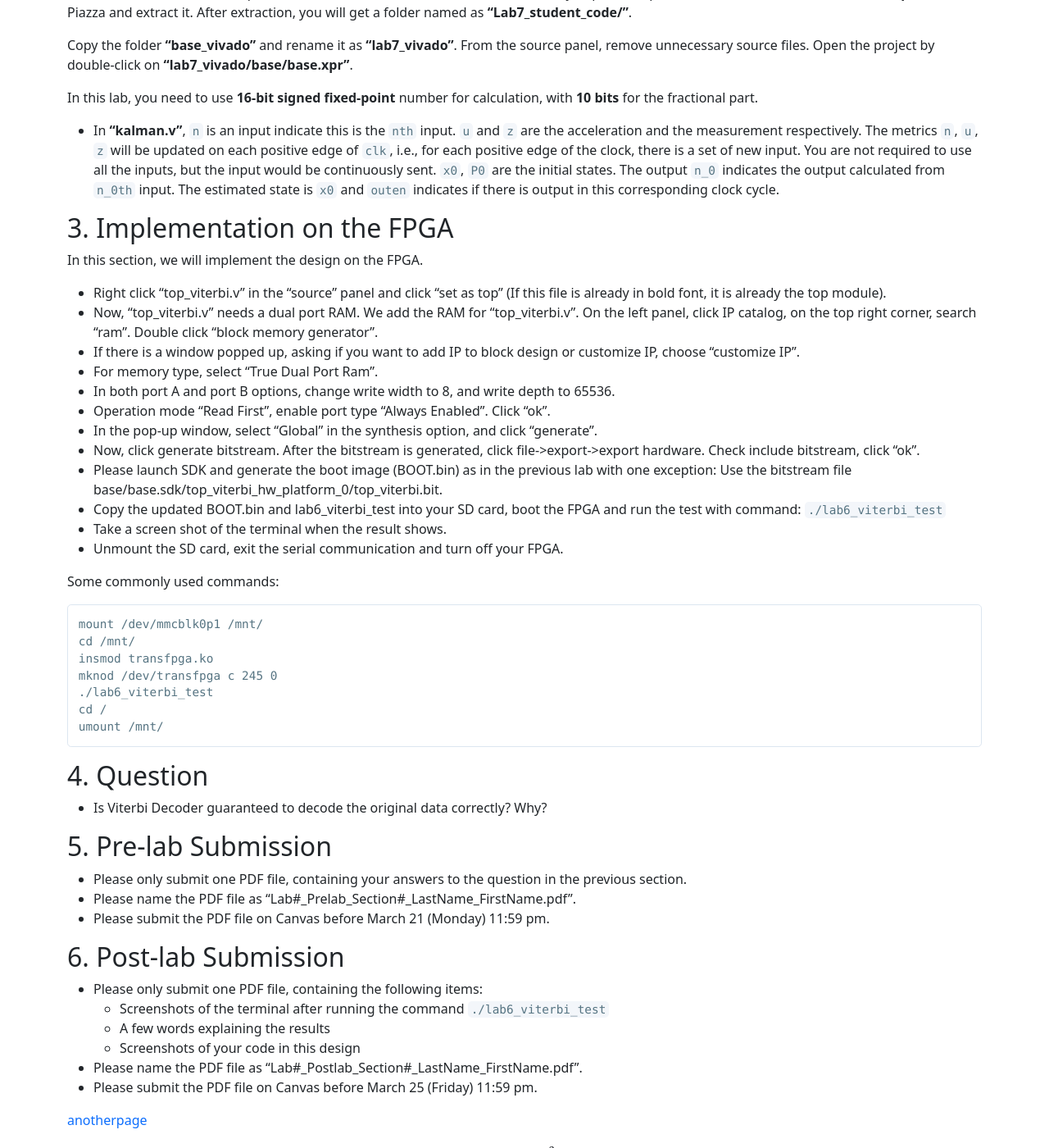
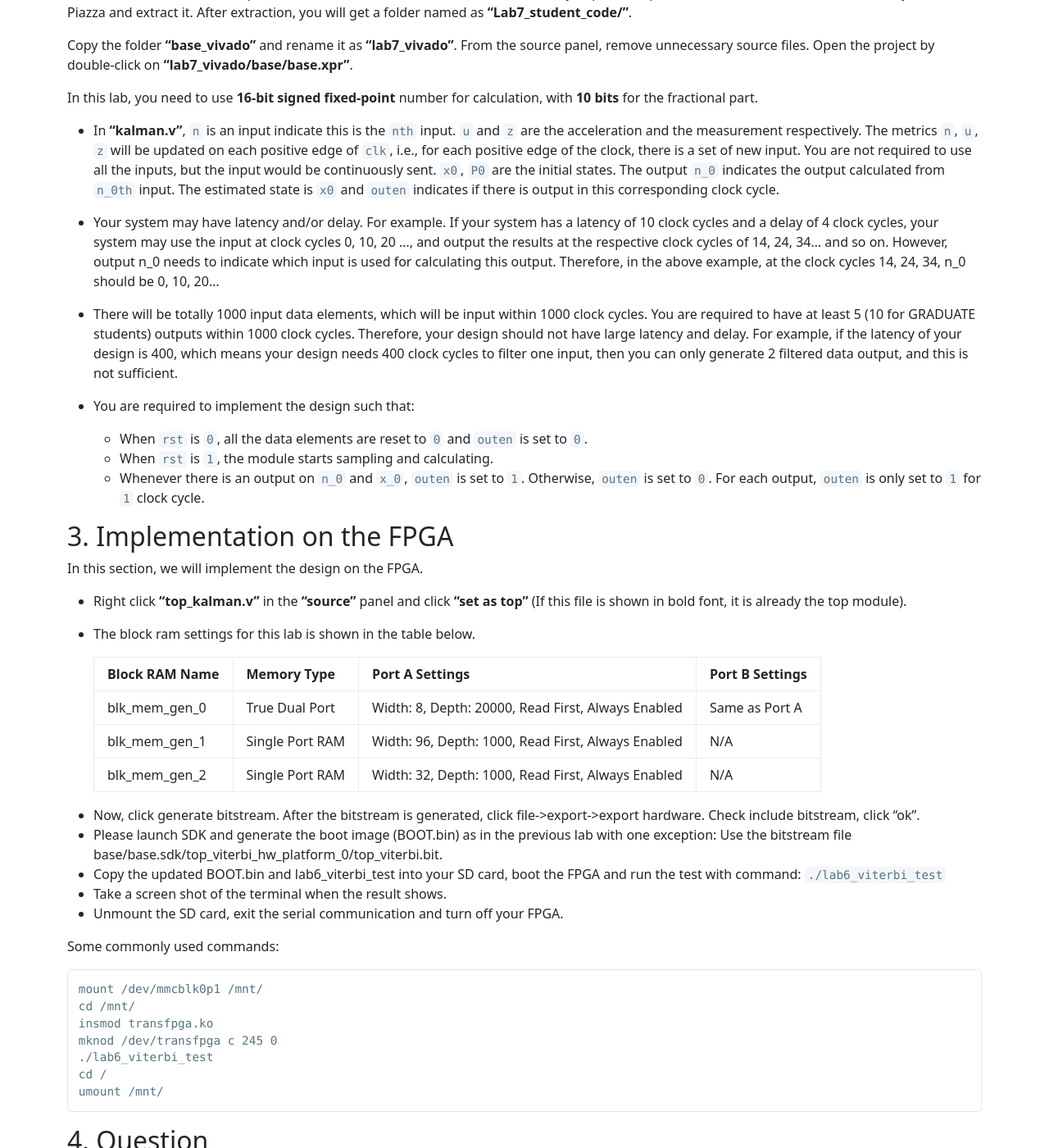
Before and after one commit to hailiangh/hailiangh.github.io, a Jekyll site: the page built from TA/ECEN689_Spring2022/lab7_manual.md, in a window 1280 px wide and 1400 px high, scrolled down 1091 px. Shown: the whole window at 82% size. Built offline with Jekyll 4.4.1, drawn with Linux system fonts in a browser that asks for light colours.

Commit message:
Update lab7_manual.md

```diff
--- a/TA/ECEN689_Spring2022/lab7_manual.md
+++ b/TA/ECEN689_Spring2022/lab7_manual.md
@@ -36,17 +36,27 @@ In this lab, you need to use **16-bit signed fixed-point** number for calculatio
 
 - In **"kalman.v"**, `n` is an input indicate this is the `nth` input. `u` and `z` are the acceleration and the measurement respectively. The metrics `n`, `u`, `z` will be updated on each positive edge of `clk`, i.e., for each positive edge of the clock, there is a set of new input. You are not required to use all the inputs, but the input would be continuously sent. `x0`, `P0` are the initial states. The output `n_0` indicates the output calculated from `n_0th` input. The estimated state is `x0` and `outen` indicates if there is output in this corresponding clock cycle.
 
+- Your system may have latency and/or delay. For example. If your system has a latency of 10 clock cycles and a delay of 4 clock cycles, your system may use the input at clock cycles 0, 10, 20 …, and output the results at the respective clock cycles of  14, 24, 34… and so on. However, output n_0 needs to indicate which input is used for calculating this output. Therefore, in the above example, at the clock cycles 14, 24, 34, n_0 should be 0, 10, 20…
 
+- There will be totally 1000 input data elements, which will be input within 1000 clock cycles. You are required to have at least 5 (10 for GRADUATE students) outputs within 1000 clock cycles. Therefore, your design should not have large latency and delay. For example, if the latency of your design is 400, which means your design needs 400 clock cycles to filter one input, then you can only generate 2 filtered data output, and this is not sufficient.
+
+- You are required to implement the design such that:
+  - When `rst` is `0`, all the data elements are reset to `0` and `outen` is set to `0`.
+  - When `rst` is `1`, the module starts sampling and calculating.
+  - Whenever there is an output on `n_0` and `x_0`, `outen` is set to `1`. Otherwise, `outen` is set to `0`. For each output, `outen` is only set to `1` for `1` clock cycle.
 
 ## 3. Implementation on the FPGA
 In this section, we will implement the design on the FPGA.
-- Right click “top_viterbi.v” in the “source” panel and click “set as top” (If this file is already in bold font, it is already the top module).
-- Now, “top_viterbi.v” needs a dual port RAM. We add the RAM for “top_viterbi.v”. On the left panel, click IP catalog, on the top right corner, search “ram”. Double click “block memory generator”.
-- If there is a window popped up, asking if you want to add IP to block design or customize IP, choose "customize IP".
-- For memory type, select “True Dual Port Ram”.
-- In both port A and port B options, change write width to 8, and write depth to 65536.
-- Operation mode “Read First”, enable port type “Always Enabled”. Click “ok”.
-- In the pop-up window, select “Global” in the synthesis option, and click “generate”.
+- Right click **"top_kalman.v"** in the **"source"** panel and click **"set as top"** (If this file is shown in bold font, it is already the top module).
+
+- The block ram settings for this lab is shown in the table below.
+
+    | Block RAM Name | Memory Type |    Port A Settings | Port B Settings|
+    | ------------- | ------------- | ------------- | ------------- |
+    | blk_mem_gen_0  | True Dual Port  | Width: 8, Depth: 20000, Read First, Always Enabled  | Same as Port A  |
+    | blk_mem_gen_1  | Single Port RAM  | Width: 96, Depth: 1000, Read First, Always Enabled  | N/A  |
+    | blk_mem_gen_2  | Single Port RAM  | Width: 32, Depth: 1000, Read First, Always Enabled  | N/A  |
+
 - Now, click generate bitstream. After the bitstream is generated, click file->export->export hardware. Check include bitstream, click “ok”.
 - Please launch SDK and generate the boot image (BOOT.bin) as in the previous lab with one exception:
 Use the bitstream file base/base.sdk/top_viterbi_hw_platform_0/top_viterbi.bit.
```
